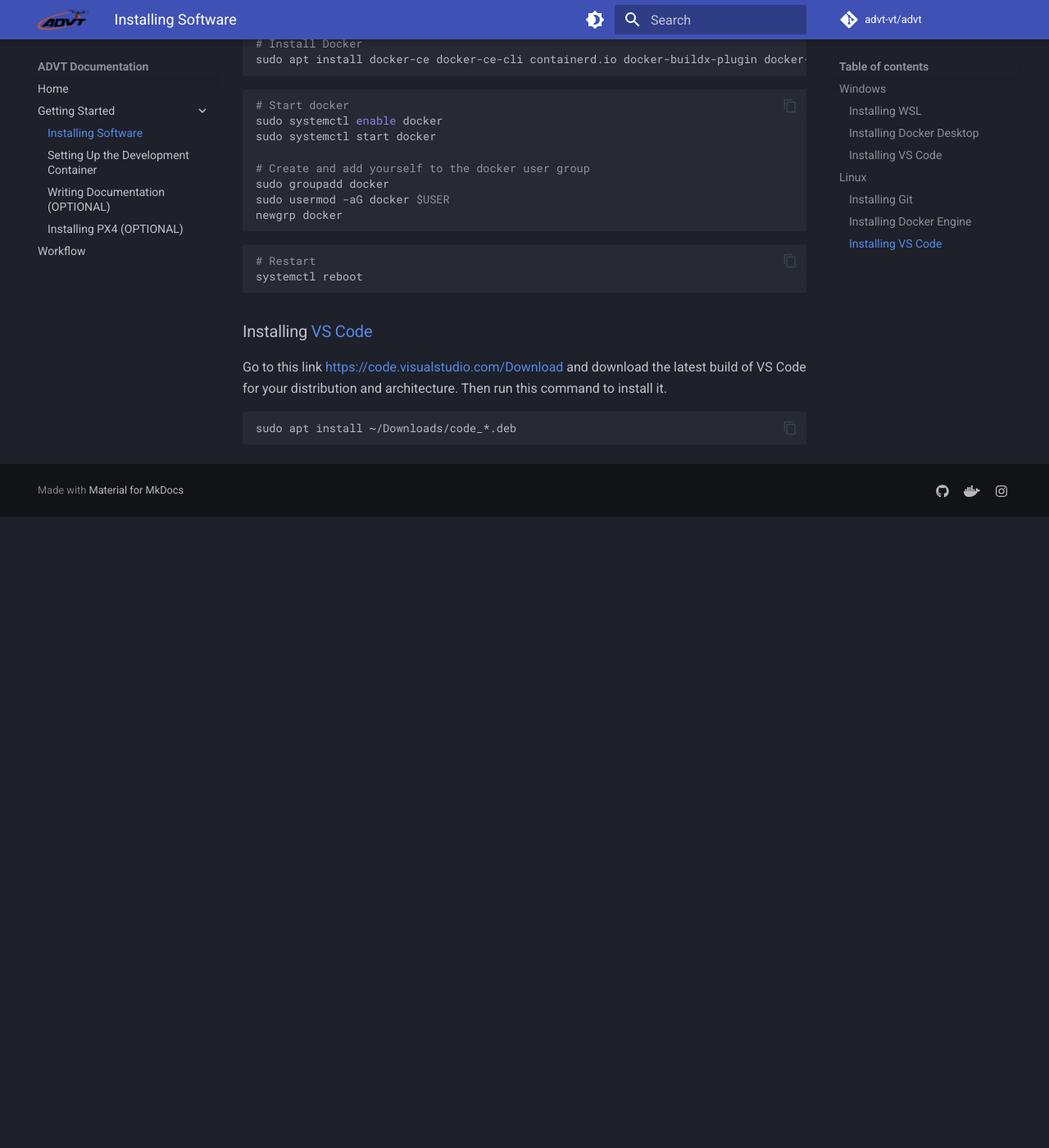
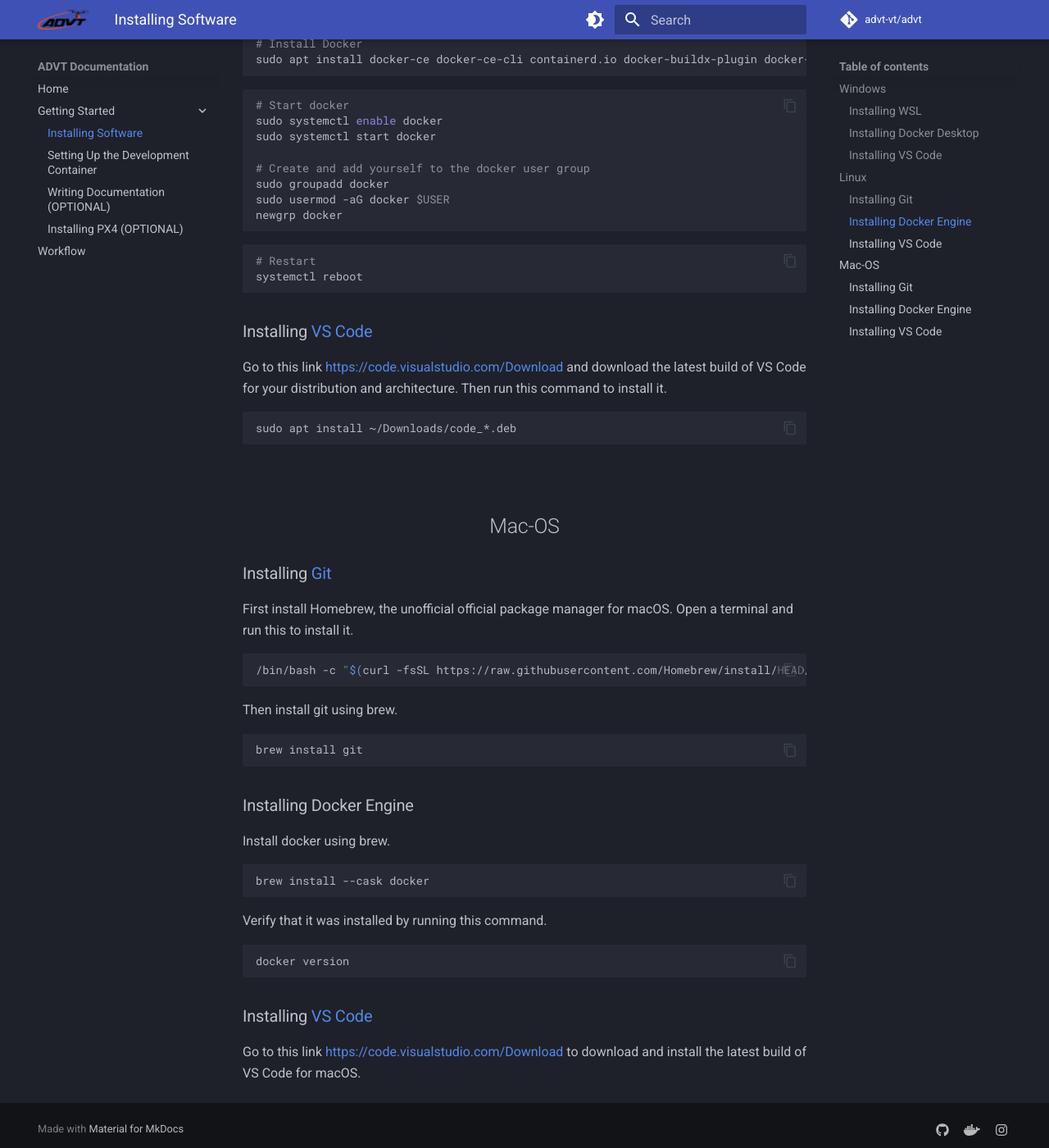
Before and after one commit to advt-vt/advt-vt.github.io, an MkDocs documentation site: the page built from docs/getting_started/installing_software.md, in a window 1280 px wide and 1400 px high, scrolled down 2476 px. Shown: the whole window at 82% size. Built offline with MkDocs 1.6.1 and Material for MkDocs 9.7.7, drawn with Linux system fonts in a browser that asks for light colours; comment, search, counter and statistics services are not loaded; before the commit the page ends 3106 px from its top, so only the background shows below that.

Commit message:
Add macOS install instructions

````diff
--- a/docs/getting_started/installing_software.md
+++ b/docs/getting_started/installing_software.md
@@ -133,3 +133,39 @@
 ```bash
 sudo apt install ~/Downloads/code_*.deb
 ```
+
+<br>
+
+## <p style="text-align: center"> Mac-OS </p>
+
+### Installing [Git](https://git-scm.com/install/mac)
+
+First install Homebrew, the unofficial official package manager for macOS. Open a terminal and run this to install it.
+
+```bash
+/bin/bash -c "$(curl -fsSL https://raw.githubusercontent.com/Homebrew/install/HEAD/install.sh)"
+```
+
+Then install git using brew.
+
+```bash
+brew install git
+```
+
+### Installing Docker Engine
+
+Install docker using brew.
+
+```bash
+brew install --cask docker
+```
+
+Verify that it was installed by running this command.
+
+```bash
+docker version
+```
+
+### Installing [VS Code](https://code.visualstudio.com/Download)
+
+Go to this link <https://code.visualstudio.com/Download> to download and install the latest build of VS Code for macOS.
````
Also changed, not shown: docs/getting_started/setting_up_dev_container.md (+8 -2 lines).
